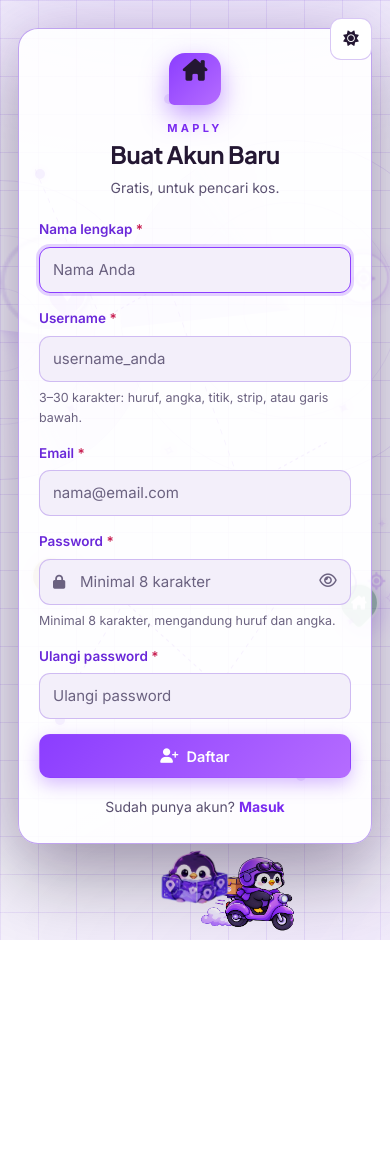
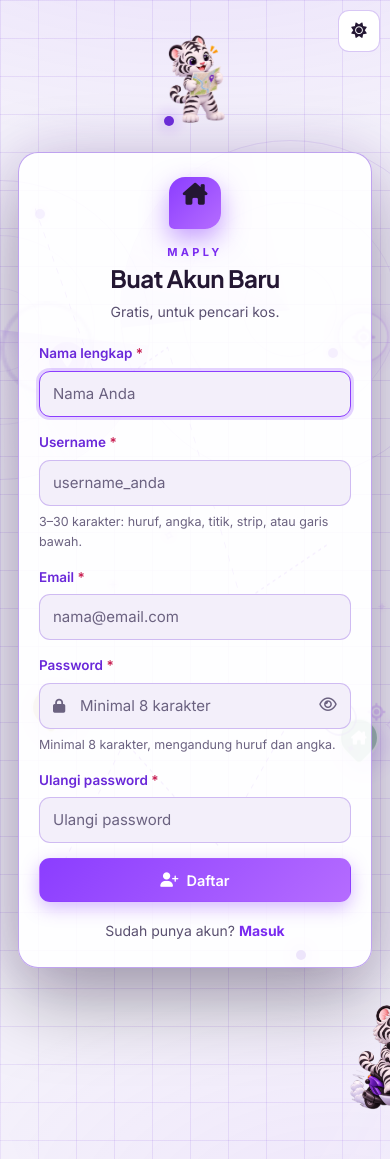
Before and after one commit to Meimei1557/MAPLY, a Laravel app: page /register in a window 390 px wide. Before the commit the page ends 940 px from the top, so only its background shows below. Run offline with Laravel 12, Linux system fonts and the light colour scheme; parts of the project's set-up code (start-up, migrations or seed data) failed here and were passed over.

Commit message:
Update Moy AI and tiger mascot

```diff
--- a/composer.json
+++ b/composer.json
@@ -8,6 +8,7 @@
     "require": {
         "php": "^8.2",
         "laravel/framework": "^12.0",
+        "laravel/socialite": "^5.32",
         "laravel/tinker": "^2.10.1"
     },
     "require-dev": {
--- a/public/css/maply.css
+++ b/public/css/maply.css
@@ -1449,6 +1463,14 @@ dd { margin: 3px 0 0; font-weight: 600; overflow-wrap: anywhere; }
 }
 /* Tombol toggle tema di pojok halaman auth */
 .auth-theme { position: absolute; top: 18px; right: 18px; z-index: 5; }
+    .auth-login-page .auth-theme {
+    position: fixed !important;
+    top: 10px !important;
+    right: 10px !important;
+    left: auto !important;
+    bottom: auto !important;
+    z-index: 99999 !important;
+}
 /* Lapisan dekoratif: titik koordinat, pin peta, garis, radar */
 .auth-fx { position: absolute; inset: 0; pointer-events: none; z-index: 0; }
 .auth-fx > * { position: absolute; will-change: transform; }
@@ -1899,7 +1921,7 @@ dd { margin: 3px 0 0; font-weight: 600; overflow-wrap: anywhere; }
 }
 
 /* Pastikan elemen utama login tetap di atas penguin */
-.auth-stage > :not(.auth-penguin) {
+.auth-stage > :not(.auth-penguin):not(.auth-theme) {
     position: relative;
     z-index: 3;
 }
@@ -2037,19 +2066,16 @@ dd { margin: 3px 0 0; font-weight: 600; overflow-wrap: anywhere; }
     }
 }
 
+
 /* Animasi tetap nyaman di perangkat kecil */
 @media (max-width: 768px) {
-    .fx-motor {
-        width: 85px;
-        bottom: 5px;
-    }
-
     .fx-stars {
         left: 82%;
         top: 58%;
         transform: scale(0.8);
     }
 }
+
 
 @media (prefers-reduced-motion: reduce) {
     .fx-motor,
@@ -2232,7 +2258,7 @@ dd { margin: 3px 0 0; font-weight: 600; overflow-wrap: anywhere; }
 /* Tampilan layar HP */
 @media (max-width: 768px) {
     .fx-motor img {
-        width: clamp(110px, 28vw, 160px);
+        width: 100%;
         max-width: none;
         height: auto;
         object-fit: contain;
@@ -2245,16 +2271,7 @@ dd { margin: 3px 0 0; font-weight: 600; overflow-wrap: anywhere; }
         transform: scale(.8);
     }
 }
-/* PERBAIKAN UKURAN PENGUIN MOTOR DI HP */
-@media (max-width: 768px) {
-    .fx-motor img {
-        width: 95px !important;
-        max-width: 95px !important;
-        height: auto !important;
-        object-fit: contain;
-        filter: none !important;
-    }
-}
+
 /* FIX WARNA ASLI PENGUIN MOTOR */
 .fx-motor {
     opacity: 1 !important;
@@ -2268,6 +2285,21 @@ dd { margin: 3px 0 0; font-weight: 600; overflow-wrap: anywhere; }
     mix-blend-mode: normal !important;
     -webkit-filter: none !important;
 }
+
+/* PENGATURAN PENGUIN MOTOR KHUSUS HP */
+@media (max-width: 768px) {
+    .fx-motor {
+        width: 100px;
+        bottom: 35px;
+    }
+
+    .fx-motor img {
+        width: 100%;
+        max-width: 100%;
+        height: auto;
+    }
+}
+
 
 /* =====================================
    MOY AI - FUTURISTIC COORDINATE BUTTON
@@ -2910,3 +2964,78 @@ body.light .sidebar__ampera-image {
     animation: none !important;
     opacity: 0.65;
 }
+/* =====================================
+   LOGIN HP - SUSUNAN MASKOT MAPLY
+   ===================================== */
+
+.auth-login-page .auth-mobile-motor {
+    display: none;
+}
+
+@media (max-width: 768px) {
+
+    .auth-login-page .auth-stage {
+        display: flex;
+        flex-direction: column;
+        align-items: center;
+        gap: 8px;
+    }
+
+    .auth-login-page .auth-penguin {
+        display: block;
+        position: relative;
+        order: 1;
+        left: auto;
+        top: auto;
+        transform: none;
+        width: 90px;
+        max-width: none;
+        margin: 0 auto;
+    }
+
+    .auth-login-page .auth-card-wrap {
+        order: 2;
+        width: 100%;
+    }
+
+    .auth-login-page .auth-mobile-motor {
+        display: block;
+        position: relative;
+        order: 3;
+        align-self: stretch;
+        width: 100vw;
+        height: 155px;
+        flex-shrink: 0;
+        margin-left: calc(50% - 50vw);
+        overflow: hidden;
+    }
+
+    .auth-login-page .auth-mobile-motor__rider {
+        position: absolute;
+        left: 0;
+        bottom: 0;
+        width: 110px;
+        height: 140px;
+        animation: mobileMotorRide 9s linear infinite;
+        will-change: transform;
+    }
+
+    .auth-login-page .auth-mobile-motor__rider img {
+    display: block;
+    width: 100%;
+    height: 100%;
+    object-fit: contain;
+    object-position: center bottom;
+    animation: motorBounce 0.45s ease-in-out infinite alternate;
+}
+}
+
+@keyframes mobileMotorRide {
+    from {
+        transform: translateX(-120px);
+    }
+
+    to {
+        transform: translateX(calc(100vw + 120px));
+    }
+}
--- a/resources/views/layouts/auth.blade.php
+++ b/resources/views/layouts/auth.blade.php
@@ -5,7 +5,7 @@
     <title>@yield('title', 'Maply') — Maply</title>
     @stack('head')
 </head>
-<body class="auth-body">
+<body class="auth-body {{ request()->routeIs('login', 'register') ? 'auth-login-page' : '' }}">
 <div class="auth-page">
     {{-- Lapisan dekoratif di belakang kartu: titik koordinat, pin, garis, radar --}}
     <div class="auth-fx" id="authFx" aria-hidden="true">
@@ -19,9 +19,9 @@
         <div class="fx-dot" style="left:84%;top:30%" data-depth="22"></div>
         <div class="fx-dot" style="left:14%;top:76%" data-depth="34"></div>
         <div class="fx-dot fx-dot--soft" style="left:76%;top:82%" data-depth="26"></div>
-        {{-- Animasi motor penguin --}}
+        {{-- Animasi motor harimau --}}
 <div class="fx-motor">
-    <img src="{{ asset('images/penguin motor.png') }}" alt="">
+    <img src="{{ asset('images/harimau-motor.png') }}" alt="">
 </div>
 
 {{-- Bintang dekorasi di sekitar koordinat hijau --}}
@@ -74,8 +74,11 @@
             <div class="fx-sweep" style="animation-direction:reverse"></div>
         </div>
     </div>
+<div class="auth-stage">
+    <div class="auth-penguin">
+        <img src="{{ asset('images/harimau-maps.png') }}" alt="Harimau putih membaca Maps">
+    </div>
 
-   <div class="auth-stage">
     <div class="auth-card-wrap reveal-up">
         <div class="auth-card">
             {{-- Wrapper stagger: setiap anak kartu muncul berjenjang --}}
@@ -85,8 +88,10 @@
         </div>
     </div>
 
-    <div class="auth-penguin">
-       <img src="{{ asset('images/maply-penguin.png') }}" alt="Maskot Penguin Maply">
+{{-- Animasi motor khusus HP --}}
+<div class="auth-mobile-motor">
+    <div class="auth-mobile-motor__rider">
+        <img src="{{ asset('images/harimau-motor.png') }}" alt="Harimau putih mengendarai motor">
     </div>
 </div>
 
```
Also changed, not shown: other parts of public/css/maply.css (+66 -23 lines), resources/views/layouts/maply.blade.php (+7 -30 lines), public/images/harimau-maps.png (added), public/images/harimau-motor.png (added), public/images/maply-penguin.png (deleted), public/images/penguin motor.png (deleted), 1 other file.
